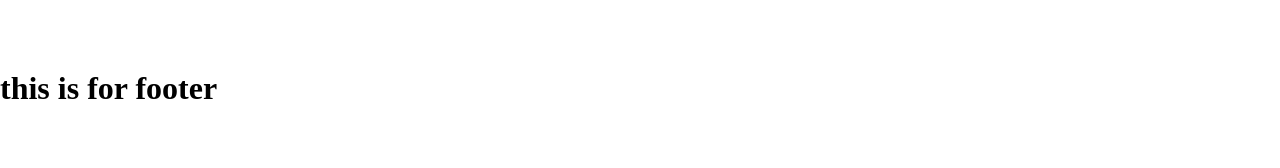
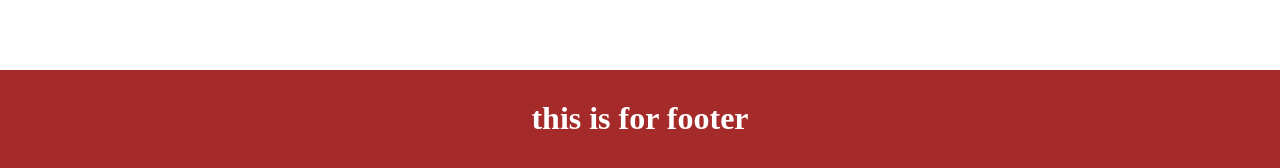
Before and after one commit to Hamideh007/final-project, a React (Create React App) app: page / in a window 1280 px wide. Shown: the part 1180-1348 px from the top of the page. Before the commit the page ends 1287 px from the top, so only its background shows below. Built offline with nearby package versions, Linux system fonts and the light colour scheme; the HTML template or start-up script is replaced by a standard one.

Commit message:
add footer css

```diff
--- a/src/App.css
+++ b/src/App.css
@@ -175,3 +175,15 @@ nav ul li {
   padding-top: 30px;
   font-size: 25px;
 }
+
+footer {
+  background-color: brown;
+  min-height: 300px;
+  width: 100%;
+}
+
+footer h1 {
+  color: white;
+  padding-top: 30px;
+  text-align: center;
+}
```
